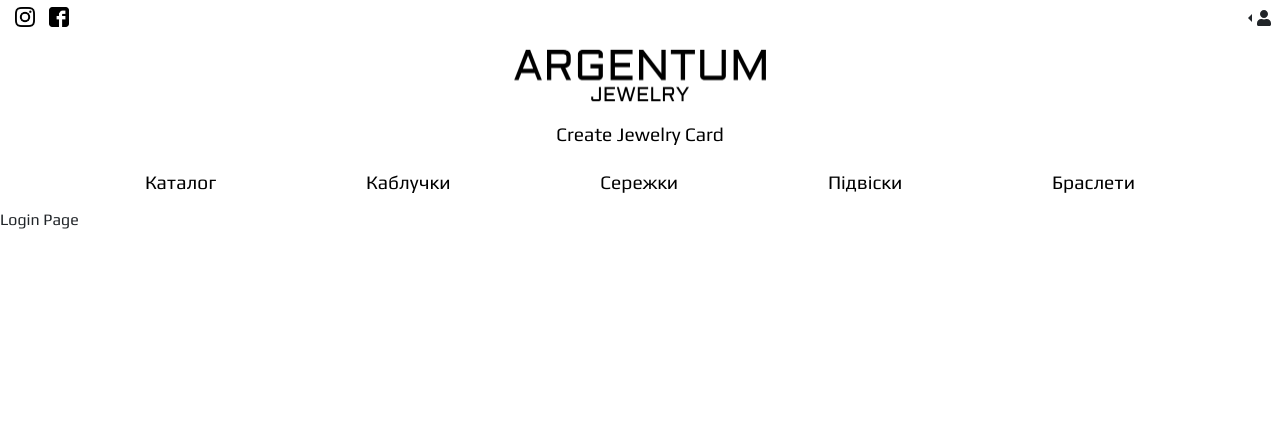
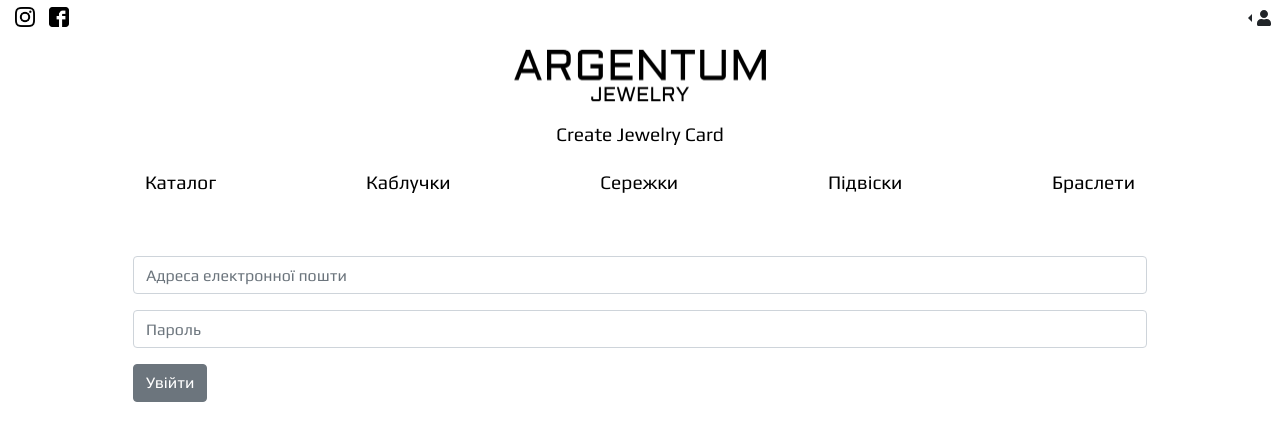
Before and after one commit to kdord/Argentum_Jewelry_Shop, a React (Create React App) app in the folder client/: page /login in a window 1280 px wide. Shown: the top 440 px of the page. Built offline with nearby package versions, Linux system fonts and the light colour scheme.

Commit message:
add login page form

```diff
--- a/client/src/components/LoginPage.js
+++ b/client/src/components/LoginPage.js
@@ -1,7 +1,58 @@
 import React, { Component } from 'react';
 
 export default class LoginPage extends Component {
+  constructor(props) {
+    super(props);
+
+    this.state = {
+      email: '',
+      password: ''
+    };
+    this.handleChange = this.handleChange.bind(this);
+    this.handleSubmit = this.handleSubmit.bind(this);
+  }
+
+  handleChange({ target }) {
+    this.setState({
+      [target.name]: target.value
+    });
+  }
+
+  handleSubmit(e) {
+    e.preventDefault();
+    console.log('login form, email: ');
+    console.log(this.state.email);
+  }
+
   render() {
-    return <div>Login Page</div>;
+    return (
+      <div className='container mt-5'>
+        <form onSubmit={this.handleSubmit} className='px-5'>
+          <div className='form-group'>
+            <input
+              className='form-control'
+              type='email'
+              name='email'
+              value={this.state.email}
+              placeholder='Адреса електронної пошти'
+              onChange={this.handleChange}
+            />
+          </div>
+          <div className='form-group'>
+            <input
+              className='form-control'
+              type='password'
+              name='password'
+              value={this.state.password}
+              placeholder='Пароль'
+              onChange={this.handleChange}
+            />
+          </div>
+          <button className='btn btn-secondary' type='submit'>
+            Увійти
+          </button>
+        </form>
+      </div>
+    );
   }
 }
```
